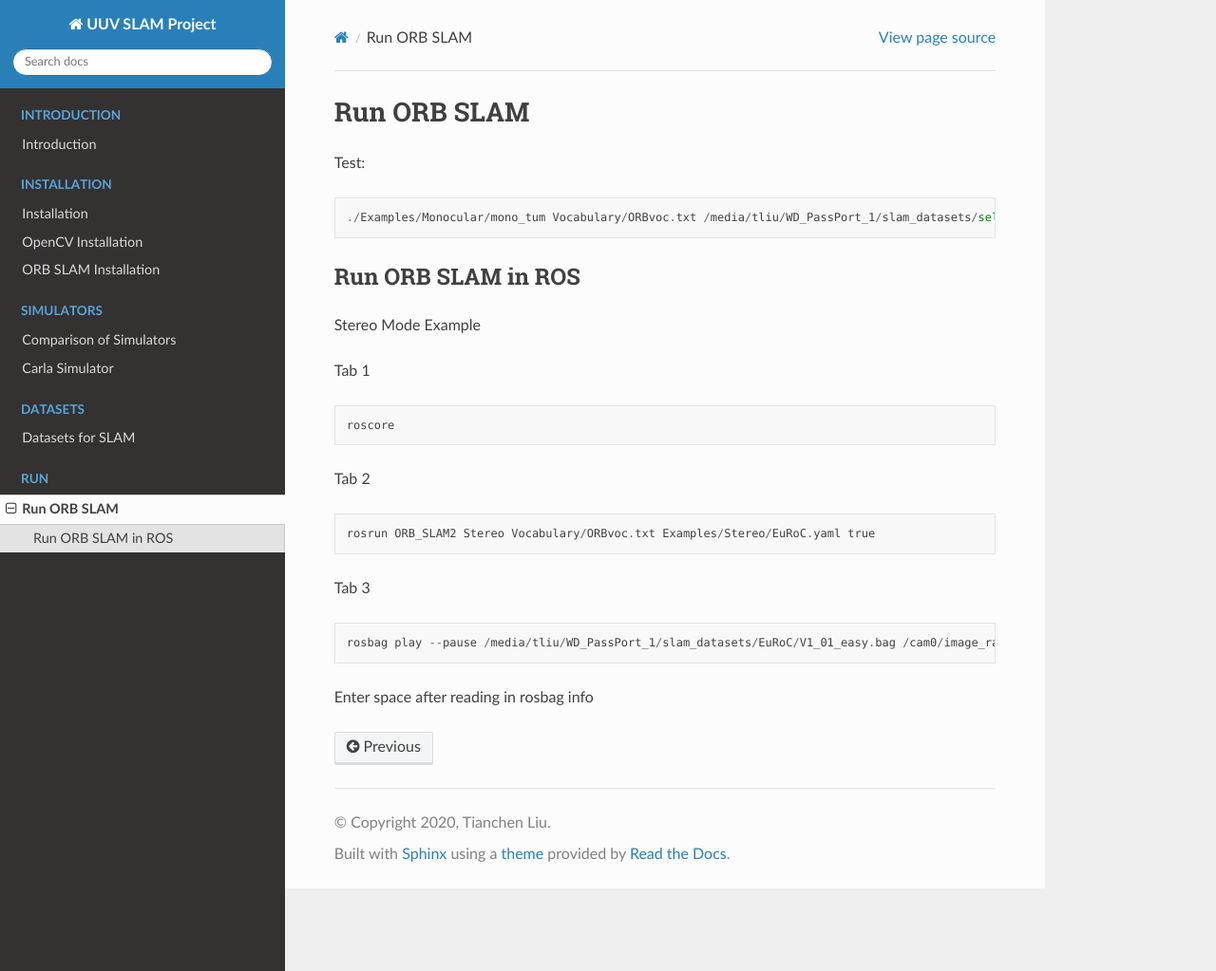
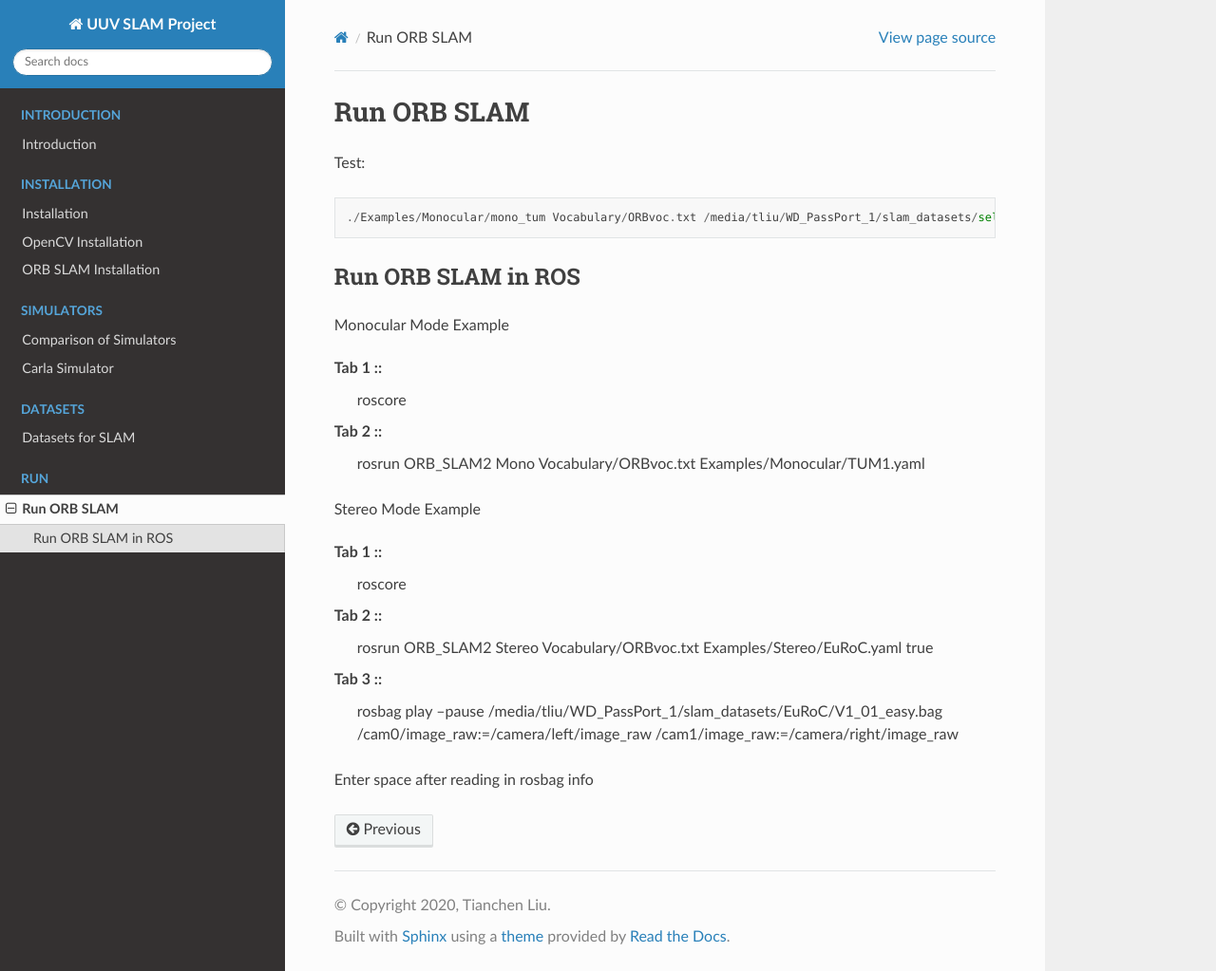
Before and after one commit to tianchenliu/uuv-slam-docs-test, a Sphinx documentation site: the page built from docs/source/sections/run/run_orb_slam.rst, in a window 1280 px wide and 1023 px high. Shown: the whole window at 95% size. Built offline with Sphinx 7.4.7 and the Read the Docs theme 2.0.0, drawn with Linux system fonts in a browser that asks for light colours.

Commit message:
Add orb_slam ROS monocular example

```diff
--- a/docs/source/sections/run/run_orb_slam.rst
+++ b/docs/source/sections/run/run_orb_slam.rst
@@ -10,18 +10,24 @@ Test: ::
 Run ORB SLAM in ROS
 ---------------------
 
+Monocular Mode Example
+
+Tab 1 ::
+    roscore
+
+Tab 2 ::
+    rosrun ORB_SLAM2 Mono Vocabulary/ORBvoc.txt Examples/Monocular/TUM1.yaml
+
+
 Stereo Mode Example
 
 Tab 1 ::
-
     roscore
 
 Tab 2 ::
-
     rosrun ORB_SLAM2 Stereo Vocabulary/ORBvoc.txt Examples/Stereo/EuRoC.yaml true
 
 Tab 3 ::
-
     rosbag play --pause /media/tliu/WD_PassPort_1/slam_datasets/EuRoC/V1_01_easy.bag /cam0/image_raw:=/camera/left/image_raw /cam1/image_raw:=/camera/right/image_raw
 
 Enter space after reading in rosbag info
```
